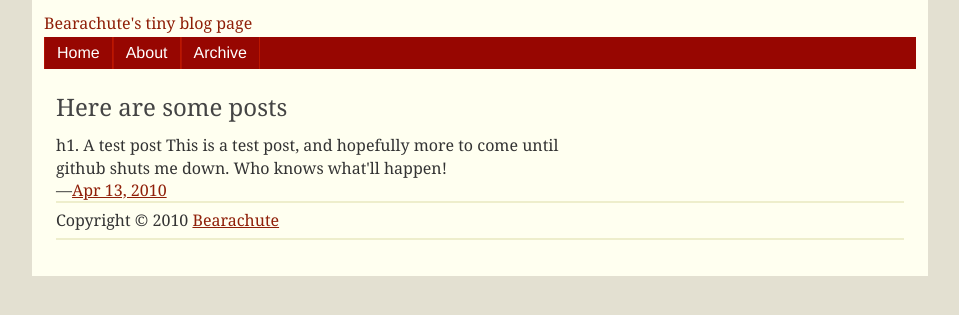
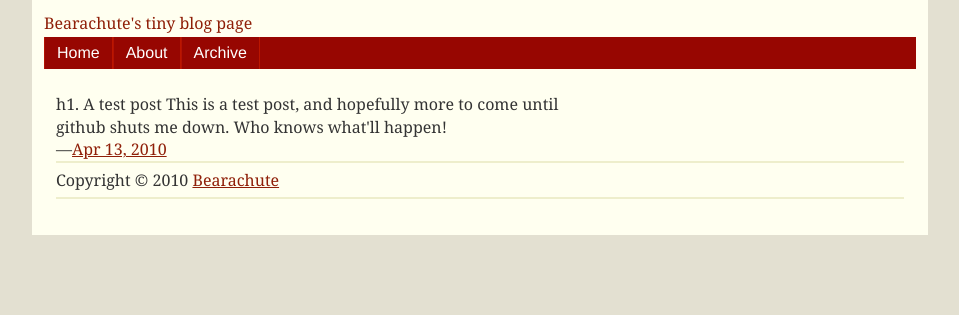
Before and after one commit to bearachute/bearachute.github.com, a Jekyll site: the page built from index.html, in a window 1280 px wide. Shown: the top 315 px of the page, without its empty margins (160-1119 px from the left). Built offline with Jekyll 4.4.1, drawn with Linux system fonts in a browser that asks for light colours.

Commit message:
yeah update

```diff
--- a/index.html
+++ b/index.html
@@ -2,9 +2,9 @@
 layout: default
 title: Rambling
 ---
-<h2 id="intro">Here are some posts</h2>
+<Content>
 {% for post in site.posts limit:3 %}
-<div class="post">
+<div class="main">
 	{{ post.content }}
 	<p class="signoff">
 		&mdash;<a href="{{ post.url }}">{{ post.date | date: "%b %d, %Y" }}</a>
```
